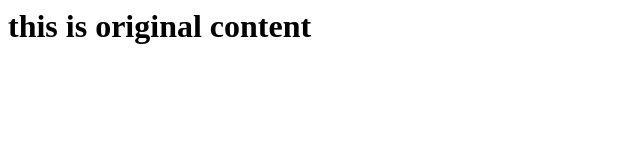
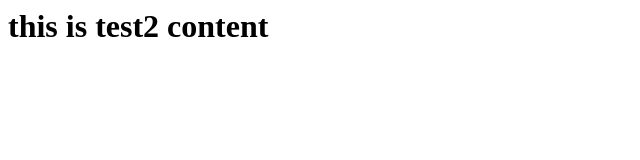
Before and after one commit to mary-chapman/test, a plain HTML site: page index.html in a window 1280 px wide. Shown: the whole page, without its empty margins (0-640 px from the left). Drawn offline with Linux system fonts and the light colour scheme.

Commit message:
test2 content

```diff
--- a/index.html
+++ b/index.html
@@ -6,6 +6,6 @@
     <title>Document</title>
 </head>
 <body>
-    <h1>this is original content</h1>
+    <h1>this is test2 content</h1>
 </body>
 </html>
```
